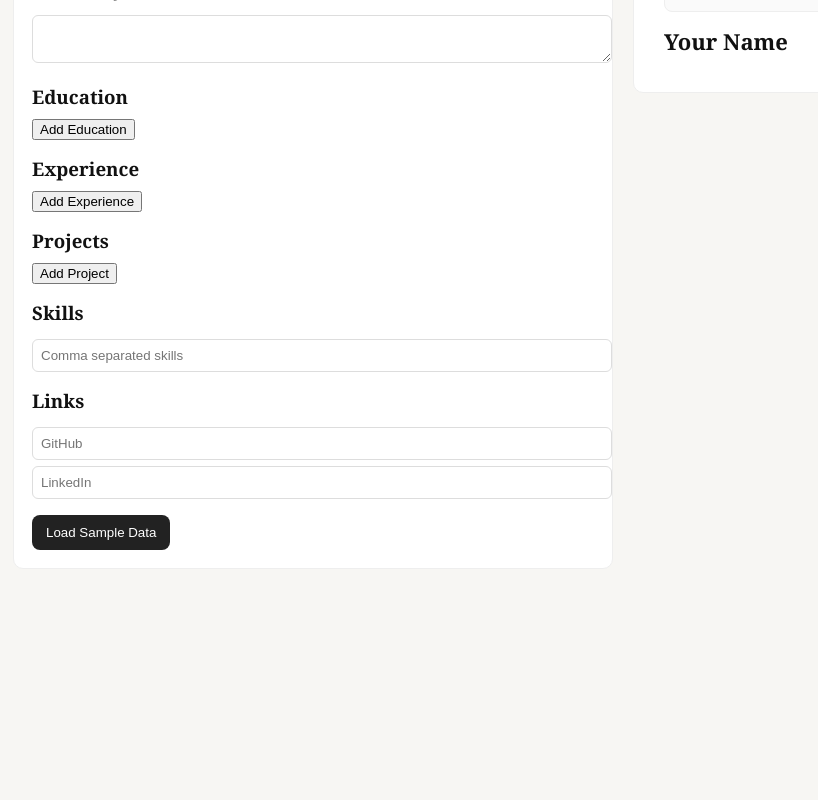
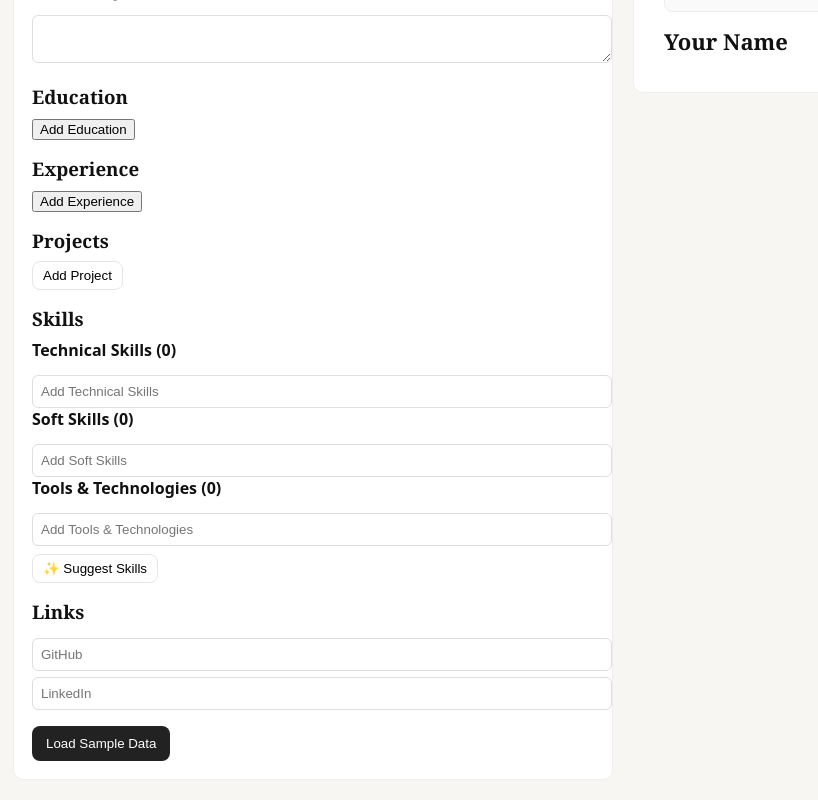
Before and after one commit to saniyanaaz1775/-resume-builder, a React (Vite) app in the folder ai-resume-builder/: page /builder in a window 1280 px wide. Shown: the part 384-1184 px from the top of the page, without its empty margins (127-945 px from the left). Before the commit the page ends 981 px from the top, so only its background shows below. Built offline with nearby package versions, Linux system fonts and the light colour scheme.

Commit message:
Step 6: added new updates / features

```diff
--- a/ai-resume-builder/src/pages/Builder.jsx
+++ b/ai-resume-builder/src/pages/Builder.jsx
@@ -6,8 +6,11 @@ const sample = {
   summary: "Product-focused engineering leader with 8+ years building delightful developer tools.",
   education: [{ school: "State University", degree: "B.S. Computer Science", year: "2016" }],
   experience: [{ company: "Acme Corp", role: "Senior Engineer", years: "2019–2024", bullets: ["Built features", "Led team"] }],
-  projects: [{ name: "Project X", desc: "A tool for X", bullets: ["Achieved 2x growth"] }, { name: "Project Y", desc: "Another project", bullets: ["Improved X by 30%"] }],
-  skills: "React,Node.js,TypeScript,Testing",
+  projects: [
+    { id: Date.now()+1, title: "Project X", desc: "A tool for X", tech: ["React","Node.js"], liveUrl: "", githubUrl: "", collapsed: false },
+    { id: Date.now()+2, title: "Project Y", desc: "Another project", tech: ["GraphQL"], liveUrl: "", githubUrl: "", collapsed: false }
+  ],
+  skills: { technical: ["React","TypeScript"], soft: ["Team Leadership"], tools: ["Git","Docker"] },
   links: { github: "https://github.com/janedoe", linkedin: "https://linkedin.com/in/janedoe" }
 };
 
@@ -27,9 +30,9 @@ export default function Builder() {
       education: [],
       experience: [],
       projects: [],
-      skills: "",
+      skills: { technical: [], soft: [], tools: [] },
     links: { github: "", linkedin: "" },
-    template: "Classic"
+      template: "Classic"
     };
   });
 
@@ -42,6 +45,47 @@ export default function Builder() {
     }
   }, [data]);
 
+  // local inputs for tag fields
+  const [skillInput, setSkillInput] = React.useState({ technical: "", soft: "", tools: "" });
+  const [suggestLoading, setSuggestLoading] = React.useState(false);
+
+  function addSkill(category, skill) {
+    if (!skill || !category) return;
+    setData(prev => {
+      const copy = { ...prev };
+      copy.skills = { ...copy.skills };
+      const list = Array.isArray(copy.skills[category]) ? copy.skills[category] : [];
+      if (!list.includes(skill)) copy.skills[category] = [...list, skill];
+      return copy;
+    });
+    setSkillInput(prev => ({ ...prev, [category]: "" }));
+  }
+
+  function removeSkill(category, index) {
+    setData(prev => {
+      const copy = { ...prev };
+      copy.skills = { ...copy.skills };
+      copy.skills[category] = (copy.skills[category] || []).filter((_, i) => i !== index);
+      return copy;
+    });
+  }
+
+  function suggestSkills() {
+    setSuggestLoading(true);
+    setTimeout(() => {
+      setData(prev => {
+        const copy = { ...prev };
+        copy.skills = {
+          technical: Array.from(new Set([...(copy.skills.technical || []), "TypeScript", "React", "Node.js", "PostgreSQL", "GraphQL"])),
+          soft: Array.from(new Set([...(copy.skills.soft || []), "Team Leadership", "Problem Solving"])),
+          tools: Array.from(new Set([...(copy.skills.tools || []), "Git", "Docker", "AWS"]))
+        };
+        return copy;
+      });
+      setSuggestLoading(false);
+    }, 1000);
+  }
+
   // template helper
   function setTemplate(t) {
     setData(prev => ({ ...prev, template: t }));
@@ -52,12 +96,61 @@ export default function Builder() {
   }
 
   function addItem(section) {
+    if (section === "projects") {
+      const newProj = { id: Date.now(), title: "New Project", desc: "", tech: [], liveUrl: "", githubUrl: "", collapsed: false };
+      setData(prev => ({ ...prev, projects: [...(prev.projects || []), newProj] }));
+      return;
+    }
     const defaults = {
       education: { school: "", degree: "", year: "" },
-      experience: { company: "", role: "", years: "", bullets: [""] },
-      projects: { name: "", desc: "", bullets: [""] }
+      experience: { company: "", role: "", years: "", bullets: [""] }
     };
     setData(prev => ({ ...prev, [section]: [...prev[section], defaults[section]] }));
+  }
+
+  function updateProjectField(index, field, value) {
+    setData(prev => {
+      const copy = { ...prev };
+      copy.projects = (copy.projects || []).map((p,i) => i === index ? { ...p, [field]: value } : p);
+      return copy;
+    });
+  }
+
+  function addProjectTech(index, tech) {
+    if (!tech) return;
+    setData(prev => {
+      const copy = { ...prev };
+      copy.projects = (copy.projects || []).map((p,i) => {
+        if (i !== index) return p;
+        const list = Array.isArray(p.tech) ? p.tech : [];
+        return { ...p, tech: list.includes(tech) ? list : [...list, tech] };
+      });
+      return copy;
+    });
+  }
+
+  function removeProjectTech(index, techIndex) {
+    setData(prev => {
+      const copy = { ...prev };
+      copy.projects = (copy.projects || []).map((p,i) => {
+        if (i !== index) return p;
+        const list = (p.tech || []).filter((_,ti) => ti !== techIndex);
+        return { ...p, tech: list };
+      });
+      return copy;
+    });
+  }
+
+  function toggleProjectCollapse(index) {
+    setData(prev => {
+      const copy = { ...prev };
+      copy.projects = (copy.projects || []).map((p,i) => i === index ? { ...p, collapsed: !p.collapsed } : p);
+      return copy;
+    });
+  }
+
+  function deleteProject(index) {
+    setData(prev => ({ ...prev, projects: (prev.projects || []).filter((_,i) => i !== index) }));
   }
 
   function updateArrayItem(section, index, field, value) {
@@ -87,6 +180,21 @@ export default function Builder() {
       copy[section] = copy[section].map((it, i) => i === index ? item : it);
       return copy;
     });
+  }
+
+  // small tag input component for tech stack
+  function TechTagInput({ value = [], onAdd, onRemove }) {
+    const [input, setInput] = React.useState("");
+    return (
+      <div>
+        <div className="chips">
+          {(value || []).map((t, i) => (
+            <span key={i} className="chip">{t} <button onClick={()=>onRemove(i)} aria-label="remove">x</button></span>
+          ))}
+        </div>
+        <input placeholder="Type & Enter to add" value={input} onChange={e=>setInput(e.target.value)} onKeyDown={e=>{ if (e.key === "Enter") { e.preventDefault(); const v = input.trim(); if (v) { onAdd(v); setInput(""); } } }} />
+      </div>
+    );
   }
 
   return (
@@ -160,34 +268,62 @@ export default function Builder() {
 
         <div className="form-section">
           <h3>Projects</h3>
-          {data.projects.map((p,i)=>(
-            <div key={i} className="proj-row">
-              <input placeholder="Project name" value={p.name || ""} onChange={e=>updateArrayItem("projects", i, "name", e.target.value)} />
-              <input placeholder="Short description" value={p.desc || ""} onChange={e=>updateArrayItem("projects", i, "desc", e.target.value)} />
-              <div className="bullets">
-                {(p.bullets || []).map((b, bi) => {
-                  const startsWithVerb = /^[\s]*((Built|Developed|Designed|Implemented|Led|Improved|Created|Optimized|Automated|Managed|Reduced|Increased|Delivered|Engineered)\b)/i.test(b || "");
-                  const hasNumber = /[\d%kK×xX]/.test(b || "");
-                  return (
-                    <div key={bi} className="bullet-row">
-                      <input placeholder="Bullet" value={b} onChange={e=>updateBullet("projects", i, bi, e.target.value)} />
-                      <div className="hint">
-                        {!startsWithVerb && (b || "").trim() !== "" && <span className="warn">Start with a strong action verb. </span>}
-                        {!hasNumber && (b || "").trim() !== "" && <span className="info">Add measurable impact (numbers).</span>}
+          <div className="projects-accordion">
+            <button onClick={()=>addItem("projects")} className="tab">Add Project</button>
+            {(data.projects || []).map((p,i)=> {
+              const title = p.title || p.name || `Project ${i+1}`;
+              const collapsed = !!p.collapsed;
+              return (
+                <div key={p.id || i} className="project-entry">
+                  <div className="project-header" onClick={()=>toggleProjectCollapse(i)}>
+                    <strong>{title}</strong>
+                    <div>
+                      <button className="tab" onClick={(e)=>{ e.stopPropagation(); deleteProject(i); }}>Delete</button>
+                    </div>
+                  </div>
+                  {!collapsed && (
+                    <div className="project-body">
+                      <input placeholder="Project Title" value={p.title || p.name || ""} onChange={e=>updateProjectField(i, "title", e.target.value)} />
+                      <textarea maxLength={200} placeholder="Description (max 200 chars)" value={p.desc || p.description || ""} onChange={e=>updateProjectField(i, "desc", e.target.value)} />
+                      <div className="char-count">{(p.desc||p.description||"").length}/200</div>
+                      <div className="form-section">
+                        <label>Tech Stack</label>
+                        <TechTagInput value={p.tech || p.stack || []} onAdd={(tech)=>addProjectTech(i, tech)} onRemove={(ti)=>removeProjectTech(i, ti)} />
                       </div>
+                      <input placeholder="Live URL (optional)" value={p.liveUrl || p.live_url || ""} onChange={e=>updateProjectField(i, "liveUrl", e.target.value)} />
+                      <input placeholder="GitHub URL (optional)" value={p.githubUrl || p.github_url || ""} onChange={e=>updateProjectField(i, "githubUrl", e.target.value)} />
                     </div>
-                  );
-                })}
-                <button onClick={()=>addBullet("projects", i)}>Add bullet</button>
-              </div>
-            </div>
-          ))}
-          <button onClick={()=>addItem("projects")}>Add Project</button>
+                  )}
+                </div>
+              );
+            })}
+          </div>
         </div>
-
         <div className="form-section">
           <h3>Skills</h3>
-          <input placeholder="Comma separated skills" value={data.skills} onChange={e=>setData({...data,skills:e.target.value})} />
+          <div className="skill-groups">
+            {[
+              {key:"technical", label:"Technical Skills"},
+              {key:"soft", label:"Soft Skills"},
+              {key:"tools", label:"Tools & Technologies"}
+            ].map(group => (
+              <div key={group.key} className="skill-group">
+                <div style={{display:"flex",alignItems:"center",justifyContent:"space-between"}}>
+                  <strong>{group.label} ({(data.skills && data.skills[group.key] ? data.skills[group.key].length : 0)})</strong>
+                </div>
+                <div className="chips">
+                  {(data.skills && data.skills[group.key] || []).map((s,si)=>(
+                    <span key={si} className="chip">{s} <button onClick={()=>removeSkill(group.key, si)} aria-label="remove">x</button></span>
+                  ))}
+                </div>
+                <input placeholder={`Add ${group.label}`} value={skillInput[group.key] || ""} onChange={e=>setSkillInput(prev=>({...prev,[group.key]:e.target.value}))}
+                  onKeyDown={e=>{ if (e.key === "Enter") { e.preventDefault(); addSkill(group.key, (skillInput[group.key]||"").trim()); } }} />
+              </div>
+            ))}
+            <div style={{marginTop:8}}>
+              <button className="tab" onClick={suggestSkills} disabled={suggestLoading}>{suggestLoading ? "Suggesting..." : "✨ Suggest Skills"}</button>
+            </div>
+          </div>
         </div>
 
         <div className="form-section">
--- a/ai-resume-builder/src/partials/LivePreview.jsx
+++ b/ai-resume-builder/src/partials/LivePreview.jsx
@@ -13,7 +13,10 @@ export default function LivePreview({ data }) {
     const summaryWords = wordCount(data.summary);
     const projectsCount = (data.projects || []).filter(p => (p.name || p.desc || (p.bullets && p.bullets.some(Boolean)))).length;
     const experienceCount = (data.experience || []).filter(e => (e.company || e.role || (e.bullets && e.bullets.some(Boolean)))).length;
-    const skillsCount = (data.skills || "").split(",").map(s=>s.trim()).filter(Boolean).length;
+    let skillsCount = 0;
+    if (!data.skills) skillsCount = 0;
+    else if (typeof data.skills === "string") skillsCount = (data.skills || "").split(",").map(s=>s.trim()).filter(Boolean).length;
+    else if (typeof data.skills === "object") skillsCount = Object.values(data.skills).flat().filter(Boolean).length;
     const hasLink = !!((data.links || {}).github || (data.links || {}).linkedin);
     const educationComplete = (data.education || []).some(ed => ed.school && ed.degree && ed.year);
 
@@ -53,7 +56,19 @@ export default function LivePreview({ data }) {
   const showExperience = (data.experience || []).some(e => e.company || e.role || (e.bullets && e.bullets.some(Boolean)));
   const showEducation = (data.education || []).some(ed => ed.school || ed.degree || ed.year);
   const showProjects = (data.projects || []).some(p => p.name || p.desc || (p.bullets && p.bullets.some(Boolean)));
-  const showSkills = (data.skills || "").trim().length > 0;
+  let showSkills = false;
+  let skillsGroups = { technical: [], soft: [], tools: [] };
+  if (data.skills) {
+    if (typeof data.skills === "string") {
+      showSkills = (data.skills || "").trim().length > 0;
+      skillsGroups.technical = (data.skills || "").split(",").map(s=>s.trim()).filter(Boolean);
+    } else {
+      skillsGroups.technical = data.skills.technical || [];
+      skillsGroups.soft = data.skills.soft || [];
+      skillsGroups.tools = data.skills.tools || [];
+      showSkills = skillsGroups.technical.length + skillsGroups.soft.length + skillsGroups.tools.length > 0;
+    }
+  }
   const showLinks = !!((data.links || {}).github || (data.links || {}).linkedin);
 
   const templateClass = (data.template || "Classic").toLowerCase();
@@ -114,15 +129,29 @@ export default function LivePreview({ data }) {
         <section className="preview-section">
           <h4>Projects</h4>
           {(data.projects || []).map((p,i) => {
-            if (!p.name && !p.desc && !(p.bullets && p.bullets.some(Boolean))) return null;
+            const title = p.title || p.name;
+            const desc = p.desc || p.description || "";
+            const tech = p.tech || p.stack || [];
+            if (!title && !desc && !(p.bullets && p.bullets.some(Boolean))) return null;
             return (
-              <div key={i} className="preview-item">
-                <strong>{p.name}</strong>
-                <div className="muted">{p.desc}</div>
+              <article key={p.id || i} className="project-card">
+                <div className="project-head">
+                  <strong>{title}</strong>
+                  <div className="project-links">
+                    {p.liveUrl && <a href={p.liveUrl} target="_blank" rel="noreferrer" aria-label="Live link">🔗</a>}
+                    {p.githubUrl && <a href={p.githubUrl} target="_blank" rel="noreferrer" aria-label="GitHub link">🐙</a>}
+                  </div>
+                </div>
+                {desc && <div className="muted">{desc}</div>}
+                { (tech || []).length > 0 && (
+                  <div className="tech-pills">
+                    {(tech || []).map((t,ti) => <span key={ti} className="chip">{t}</span>)}
+                  </div>
+                )}
                 <ul>
                   {(p.bullets || []).filter(Boolean).map((b, bi) => <li key={bi}>{b}</li>)}
                 </ul>
-              </div>
+              </article>
             );
           })}
         </section>
@@ -146,7 +175,26 @@ export default function LivePreview({ data }) {
       {showSkills && (
         <section className="preview-section">
           <h4>Skills</h4>
-          <p>{(data.skills || "").split(",").map(s=>s.trim()).filter(Boolean).join(", ")}</p>
+          <div className="skill-preview-groups">
+            {skillsGroups.technical.length > 0 && (
+              <div>
+                <strong>Technical Skills</strong>
+                <div className="tech-pills">{skillsGroups.technical.map((s,i)=><span key={i} className="chip">{s}</span>)}</div>
+              </div>
+            )}
+            {skillsGroups.soft.length > 0 && (
+              <div>
+                <strong>Soft Skills</strong>
+                <div className="tech-pills">{skillsGroups.soft.map((s,i)=><span key={i} className="chip">{s}</span>)}</div>
+              </div>
+            )}
+            {skillsGroups.tools.length > 0 && (
+              <div>
+                <strong>Tools & Technologies</strong>
+                <div className="tech-pills">{skillsGroups.tools.map((s,i)=><span key={i} className="chip">{s}</span>)}</div>
+              </div>
+            )}
+          </div>
         </section>
       )}
 
```
Also changed, not shown: ai-resume-builder/src/styles.css (+15 -0 lines).
